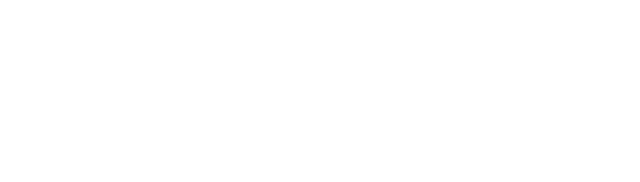
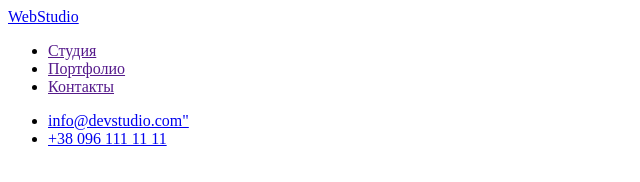
Before and after one commit to MaryaSamsonenko/goit-markup-hw-02, a plain HTML site: page index.html in a window 1280 px wide. Shown: the whole page, without its empty margins (0-640 px from the left). Drawn offline with Linux system fonts and the light colour scheme.

```diff
--- a/index.html
+++ b/index.html
@@ -4,7 +4,26 @@
     <meta charset="UTF-8" />
     <meta http-equiv="X-UA-Compatible" content="IE=edge" />
     <meta name="viewport" content="width=device-width, initial-scale=1.0" />
-    <title>Document</title>
+    <title>WebStudio</title>
   </head>
-  <body></body>
+  <body>
+    <header>
+      <a href="./">WebStudio</a>
+      <ul>
+        <li><a href="">Студия</a></li>
+        <li><a href="">Портфолио</a></li>
+        <li><a href="">Контакты</a></li>
+      </ul>
+      <ul>
+        <li><a href="mailto:info@devstudio.com">info@devstudio.com"</a></li>
+        <li><a href="tel:+380961111111">+38 096 111 11 11</a></li>
+      </ul>
+    </header>
+    <main>
+      <section></section>
+      <section></section>
+      <section></section>
+    </main>
+    <footer></footer>
+  </body>
 </html>
```
Also changed, not shown: images/page1/face1.jpg (added), images/page1/face2.jpg (added), images/page1/face3.jpg (added), images/page1/face4.jpg (added), images/page1/img1.jpg (added), images/page1/img2.jpg (added), images/page1/img3.jpg (added), images/portfo/portf1.jpg (added), images/portfo/portf2.jpg (added), images/portfo/portf3.jpg (added), images/portfo/portf4.jpg (added), images/portfo/portf5.jpg (added), images/portfo/portf6.jpg (added), images/portfo/portf7.jpg (added), 2 more files.
